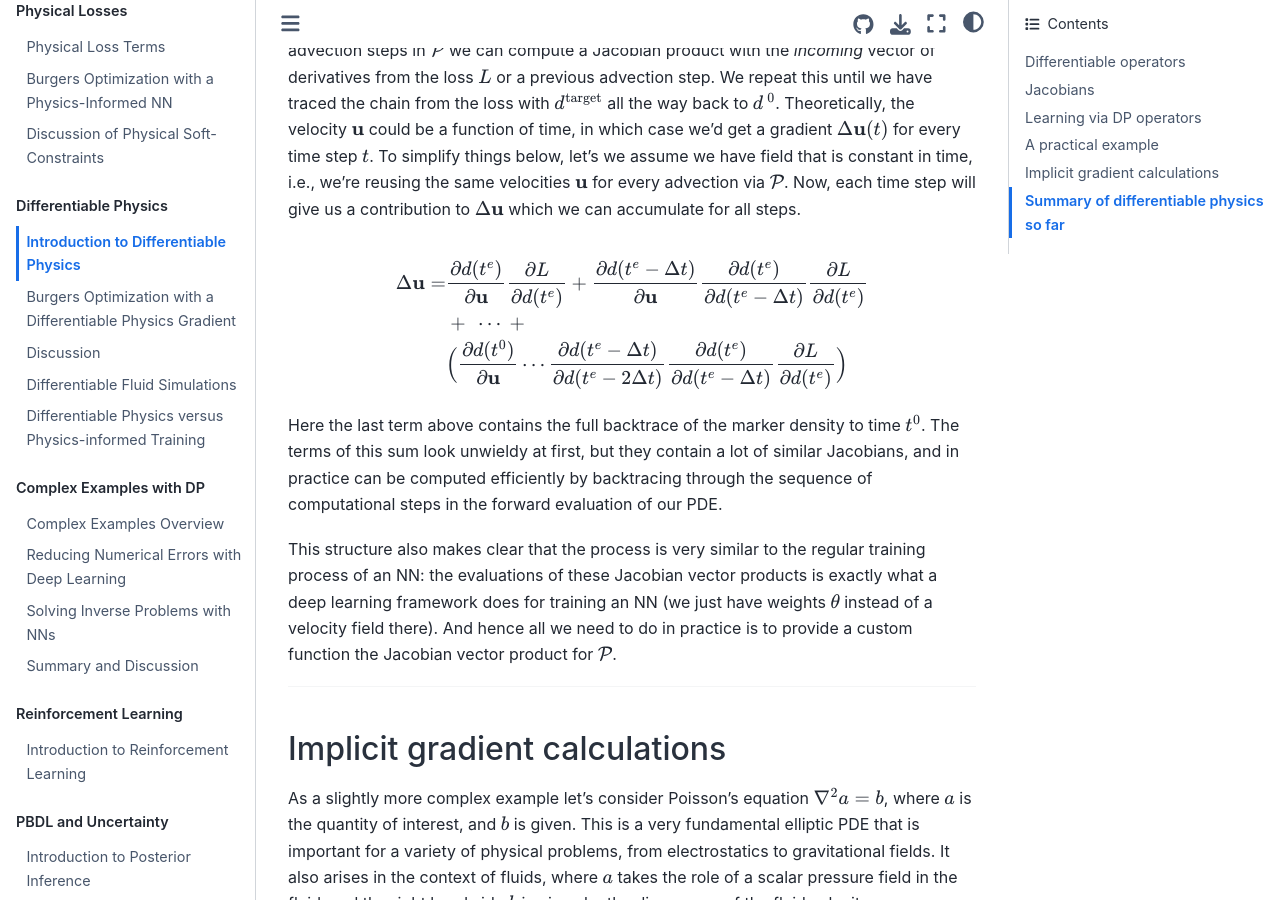
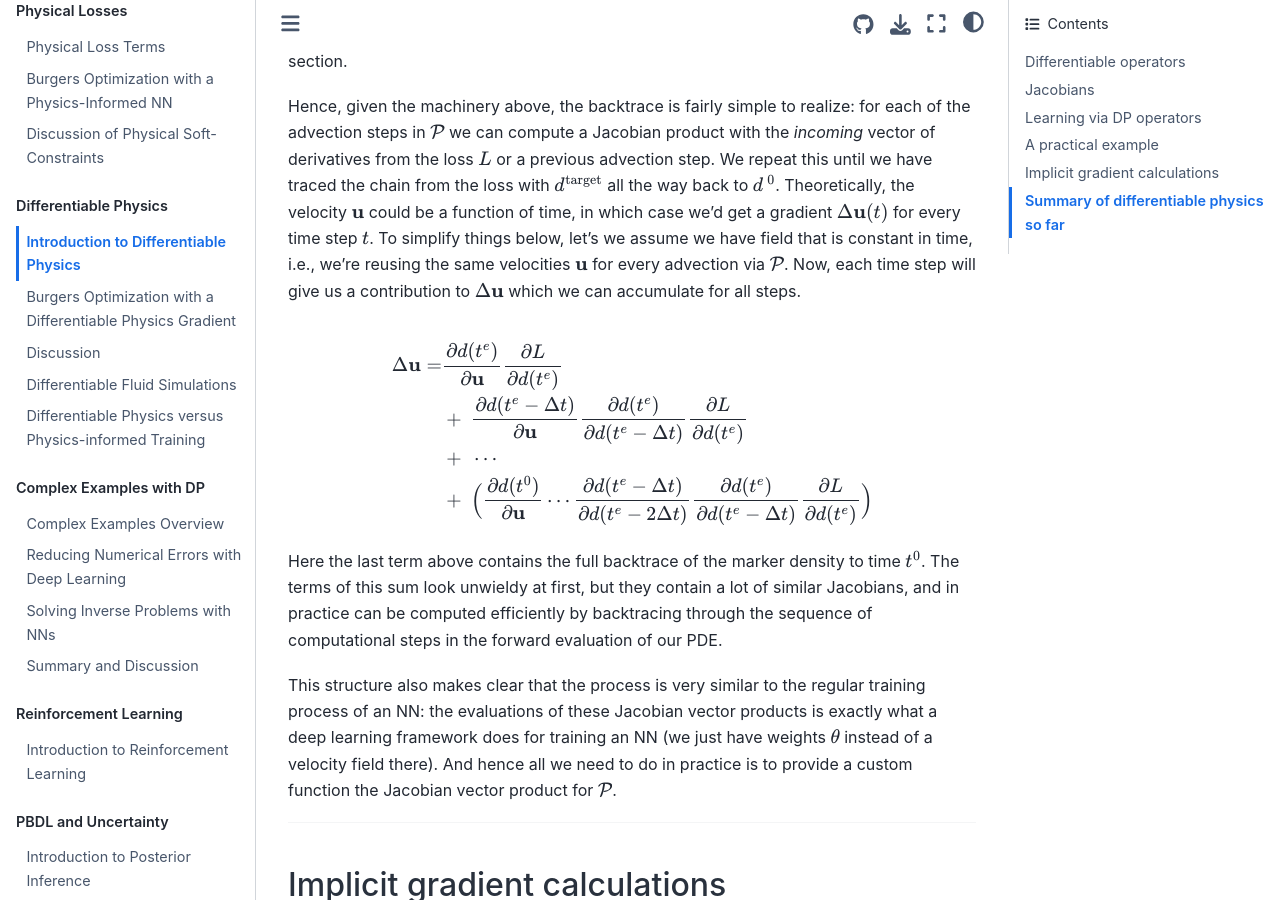
Before and after one commit to tum-pbs/pbdl-book, a Jupyter Book: the page built from diffphys.md, in a window 1280 px wide and 900 px high, scrolled down 7626 px. Built offline with Jupyter Book 1.0.4 settings and Sphinx 7.4.7 and the Sphinx Book theme 1.1.4, drawn with Linux system fonts in a browser that asks for light colours; pages that are not in the unit, such as notebooks, are missing from menus; cross-references to code outside the pages are shown as plain code; some of the changed text lies outside the part shown.

Commit message:
fixed upwinding, tweaked loss notation

````diff
--- a/diffphys.md
+++ b/diffphys.md
@@ -284,8 +284,8 @@
 
 $$ \begin{aligned}
     & d_i(t+\Delta t) = d_i - u_i^+ (d_{i+1} - d_{i}) +  u_i^- (d_{i} - d_{i-1}) \text{ with }  \\
-    & u_i^+ = \text{max}(u_i \Delta t / \Delta x,0) \\
-    & u_i^- = \text{min}(u_i \Delta t / \Delta x,0)
+    & u_i^+ = \text{min}(u_i \Delta t / \Delta x,0) \\
+    & u_i^- = \text{max}(u_i \Delta t / \Delta x,0)
 \end{aligned} $$
 
 ```{figure} resources/diffphys-advect1d.jpg
@@ -357,16 +358,16 @@
 $$ \begin{aligned}
     \Delta \mathbf{u} =&
         \frac{ \partial d(t^e) }{ \partial \mathbf{u} }
-        \frac{ \partial L }{ \partial d(t^e) }
-        +
+        \frac{ \partial L }{ \partial d(t^e) } \\
+    &    + \
         \frac{ \partial d(t^e - \Delta t) }{ \partial \mathbf{u}}
         \frac{ \partial d(t^e) }{ \partial d(t^e - \Delta t) }
         \frac{ \partial L }{ \partial d(t^e)}
         \\
     &
-        + \ \cdots \ + \\
+        + \ \cdots \ \\
     &
-       \Big( \frac{ \partial d(t^0) }{ \partial \mathbf{u}} \cdots
+       + \ \Big( \frac{ \partial d(t^0) }{ \partial \mathbf{u}} \cdots
         \frac{ \partial d(t^e - \Delta t) }{ \partial d(t^e - 2 \Delta t) }
         \frac{ \partial d(t^e) }{ \partial d(t^e - \Delta t) }
         \frac{ \partial L }{ \partial d(t^e)} \Big)
````
Also changed, not shown: other parts of diffphys.md (+4 -3 lines).
